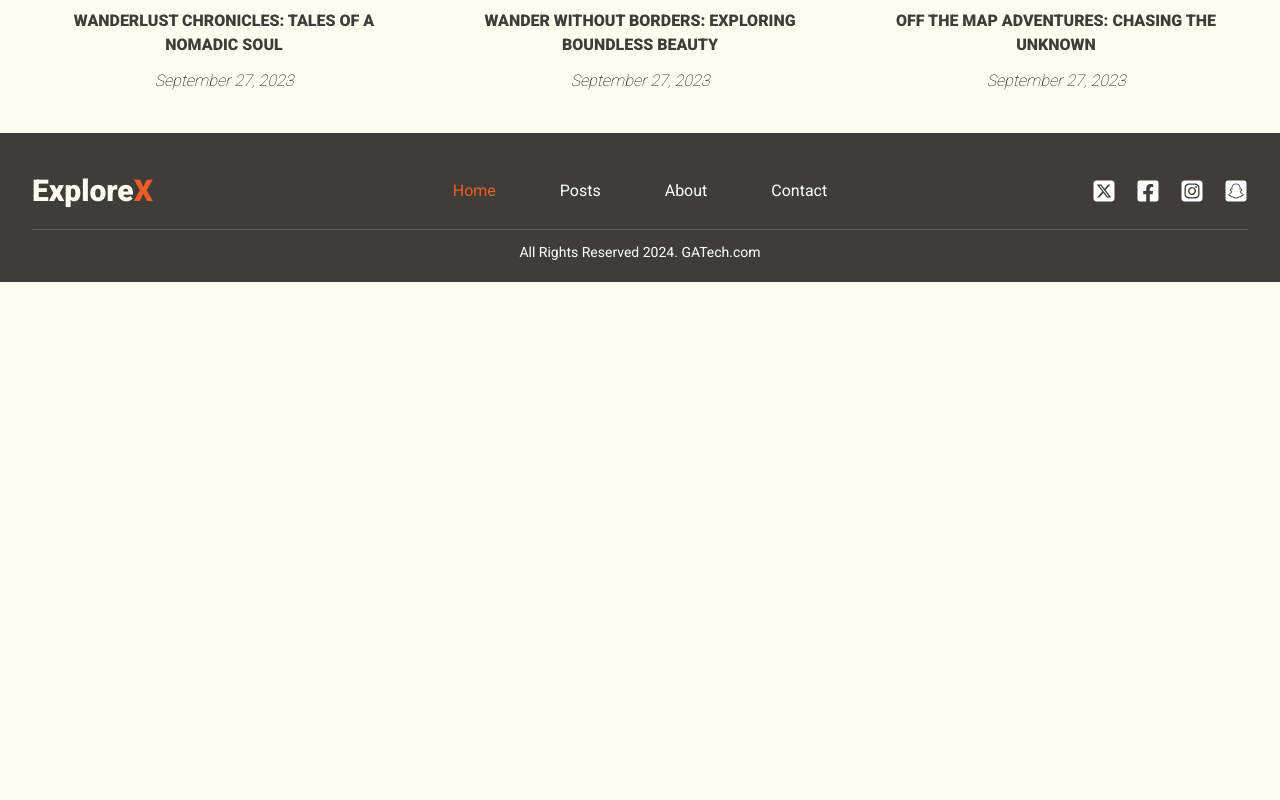
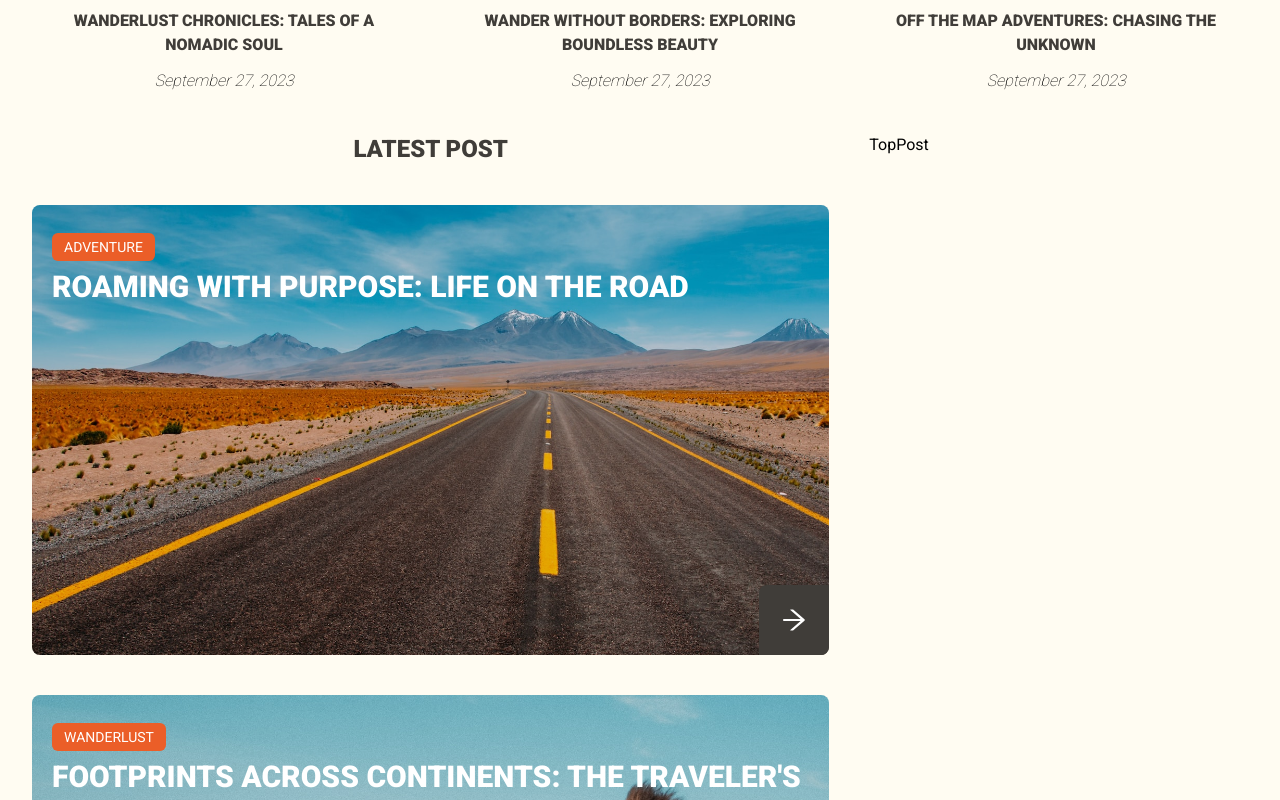
Before and after one commit to gabaal/ExploreX, a Next.js app: page / in a window 1280 px wide. Shown: the part 1320-2120 px from the top of the page. Before the commit the page ends 1602 px from the top, so only its background shows below. Built offline with nearby package versions, Linux system fonts and the light colour scheme.

Commit message:
blog card and latest posts completed

```diff
--- a/app/page.tsx
+++ b/app/page.tsx
@@ -1,9 +1,15 @@
 import Hero from "@/components/shared/Hero";
+import LatestPost from "@/components/shared/LatestPost";
+import TopPost from "@/components/shared/TopPost";
 
 const Home = () => {
   return (
     <>
       <Hero />
+      <div className="grid lg:grid-cols-3 grid-cols-1 lg:gap-10 w-[95%] mx-auto max-w-[1450px] overflow-y-hidden h-fit mt-10">
+        <LatestPost />
+        <TopPost />
+      </div>
     </>
   );
 };
--- /dev/null
+++ b/components/shared/BlogCard.tsx
@@ -0,0 +1,42 @@
+import Image from "next/image";
+import { AiOutlineArrowRight } from "react-icons/ai";
+import Tag from "../ui/Tag";
+import Overlay from "../ui/Overlay";
+import Link from "next/link";
+// import { PostTypes } from "@/types/postTypes";
+
+const BlogCard = ({ post }) => {
+  return (
+    <article className="relative rounded-lg overflow-hidden">
+      <div className="w-[1000px] h-[450px] relative">
+        <Image
+          src={post.image_path}
+          fill
+          alt={`image for ${post.title}`}
+          className="object-cover"
+        />
+
+        <Overlay />
+      </div>
+
+      <div className="absolute w-full h-full top-0 p-5 flex flex-col justify-between">
+        <div>
+          <Tag text={post.tags} />
+
+          <h3 className="text-3xl font-extrabold uppercase text-white">
+            {post.title}
+          </h3>
+        </div>
+      </div>
+
+      <Link
+        href={{ pathname: `blog/${post.id}`, query: { ...post } }}
+        className="absolute bottom-0 right-0 bg-tertiary p-5 text-white rounded-tl-lg z-6 cursor-pointer"
+      >
+        <AiOutlineArrowRight size={30} />
+      </Link>
+    </article>
+  );
+};
+
+export default BlogCard;
--- /dev/null
+++ b/components/shared/LatestPost.tsx
@@ -0,0 +1,45 @@
+"use client";
+import { blogData } from "@/constants/blogData";
+import { useState } from "react";
+import BlogCard from "./BlogCard";
+import Button from "../ui/Button";
+// import { PostTypes } from "@/types/postTypes";
+const LatestPost = () => {
+  const latestPost = blogData.filter((blog) => blog.latestPost === true);
+
+  const [visibleBlogs, setVisibleBlogs] = useState(3);
+
+  const showMoreBlogs = () => {
+    setVisibleBlogs((prevVisibleBlogs) => prevVisibleBlogs + 3);
+  };
+
+  return (
+    <section className="col-span-2" aria-labelledby="latest-post">
+      <div className="w-full text-center">
+        <h2
+          id="latest-post"
+          className="text-center text-2xl font-extrabold uppercase text-tertiary inline-block px-2 mb-10"
+        >
+          Latest Post
+        </h2>
+      </div>
+
+      <div className="flex flex-col gap-10 h-full">
+        {latestPost.slice(0, visibleBlogs).map((post, id) => (
+          <BlogCard post={post} key={id} />
+        ))}
+        {visibleBlogs < latestPost.length && (
+          <div className="flex justify-center">
+            <Button
+              onClick={showMoreBlogs}
+              text="Show more"
+              aria="Show more blog post"
+            />
+          </div>
+        )}
+      </div>
+    </section>
+  );
+};
+
+export default LatestPost;
--- /dev/null
+++ b/components/shared/TopPost.tsx
@@ -0,0 +1,7 @@
+import React from "react";
+
+const TopPost = () => {
+  return <div>TopPost</div>;
+};
+
+export default TopPost;
```
